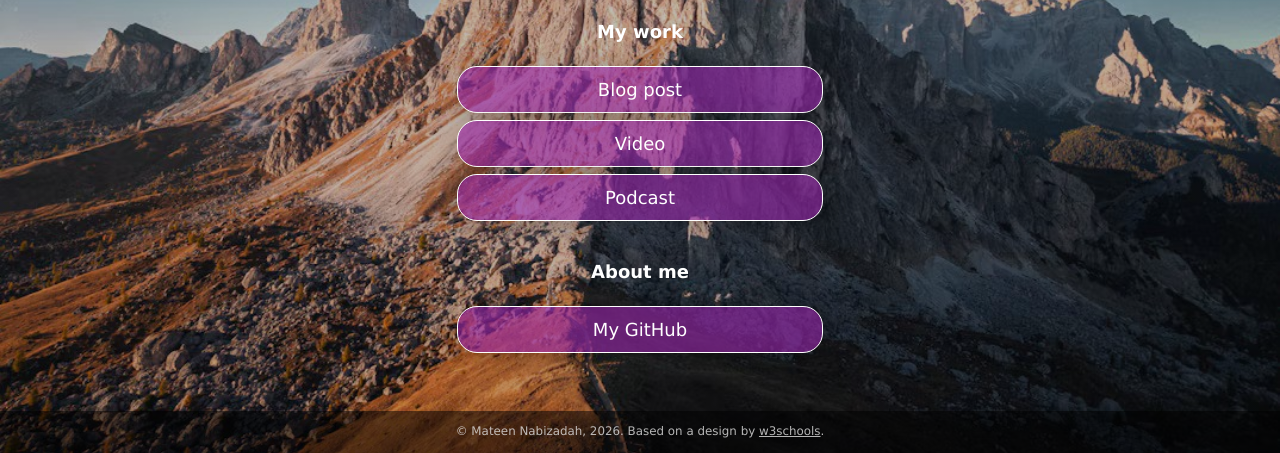
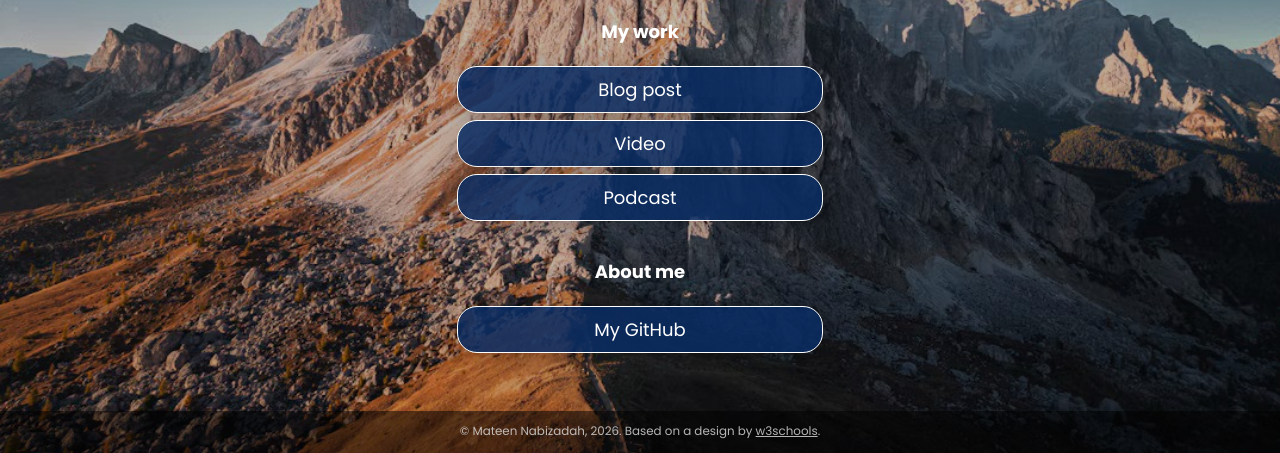
Before and after one commit to mateennabizadah-gif/mateennabizadah-gif.github.io, a plain HTML site: page index.html in a window 1280 px wide. Shown: the part 347-800 px from the top of the page. Drawn offline with Linux system fonts and the light colour scheme.

Commit message:
Updated website colors and font

```diff
--- a/css/style.css
+++ b/css/style.css
@@ -1,15 +1,16 @@
+
 :root {
-    --primaryText: #fff;
-    --secondaryText: #ff015e;
-    --primary: rgba(156, 39, 176, .60);
-    --secondary: rgba(255, 1, 94, .60);
-    --buttonHover: rgba(156, 39, 176, .40);
-    --smallButtonHover: rgba(0, 0, 0, .25);
+    --primaryText: #ffffff;
+    --secondaryText: #8ecaff;
+    --primary: rgba(10, 45, 100, 0.85);
+    --secondary: rgba(30, 95, 160, 0.90);
+    --buttonHover: rgba(25, 80, 145, 0.95);
+    --smallButtonHover: rgba(255, 255, 255, 0.15);
 }
 
 html {
     box-sizing: border-box;
-    /* keeps button boxes within phone screen width */
+
     -ms-text-size-adjust: 100%;
     -webkit-text-size-adjust: 100%;
     height: 100%;
@@ -24,17 +25,22 @@ html {
 body {
     margin: 0;
     min-height: 100%;
-    /* The image used for the site background. Try changing skyscape.jpg to stars.jpg. Put a replacement photo in the images folder and, in line 21 below, replace skyscape.jpg with yourbackgroundfilename.jpg */
-    /* The linear gradient darkens the image, like putting a sunglasses lens on top of it. If you want to darken the image even more, change 0.1 (both times) to 0.3 or higher */
-background: linear-gradient(rgba(0, 0, 0, 0.25), rgba(0, 0, 0, 0.25)), url("../images/background.jpg");
-    /* Prevents the browser from repeating or "tiling" the background image */
+
+
+    background: linear-gradient(
+        rgba(0, 0, 0, 0.25),
+        rgba(0, 0, 0, 0.25)
+    ), url("../images/background.jpg");
+
+
     background-repeat: no-repeat;
     background-position: center;
-    /* Freezes the image so that even the content scrolls down, the background stays put */
     background-attachment: fixed;
-    /* Resizes the background image to cover the entire container */
     background-size: cover;
-    font-family: Futura, Verdana, sans-serif;
+
+
+    font-family: 'Poppins', sans-serif;
+
     line-height: 1.5;
     font-size: 18px;
     display: flex;
@@ -54,12 +60,10 @@ h2 {
 
 img {
     margin: .5em 1em;
-    /* border: 1px solid #ccc; */
     border-radius: 50%;
     height: 150px;
     max-width: 100%;
     object-fit: cover;
-    /* Resizes the image to cover the entire container */
 }
 
 .container {
@@ -88,7 +92,7 @@ img {
 }
 
 .name strong {
-    background-color: rgba(0, 0, 0, 0.50);
+    background-color: rgba(0, 0, 0, 0.65);
 }
 
 .section-header {
@@ -108,7 +112,8 @@ img {
     text-align: center;
 }
 
-.button, .external-link {
+.button,
+.external-link {
     border: 1px solid var(--primaryText);
     border-radius: 20px;
     box-shadow: 7px 6px 28px 1px rgba(0, 0, 0, 0.24);
@@ -125,18 +130,19 @@ img {
 }
 
 @media (hover: hover) {
-    .button:hover { background-color: var(--buttonHover); }
+    .button:hover {
+        background-color: var(--buttonHover);
+    }
 }
 
 .button.highlight {
     background-color: var(--secondary);
 }
 
-.button:active, .external-link:active {
+.button:active,
+.external-link:active {
     transform: scale(0.98);
-    /* Scaling button to 0.98 to its original size */
     box-shadow: 3px 2px 22px 1px rgba(0, 0, 0, 0.24);
-    /* Lowering the shadow */
 }
 
 .intro {
@@ -173,7 +179,7 @@ img {
 }
 
 .external-link:hover {
-    background-color: var(--smallButtonHover)
+    background-color: var(--smallButtonHover);
 }
 
 .description {
@@ -204,7 +210,7 @@ img {
     color: inherit;
 }
 
-/* Media queries allow you to change style properties according to the screen width. In this case, if the screen is AT LEAST 540 pixels wide (bigger than a standard phone), the .container resizes to 540 pixels and the buttons and intro resize to 85% of the container width */
+
 @media (min-width: 540px) {
     .container {
         max-width: 540px;
@@ -217,7 +223,7 @@ img {
     }
 }
 
-/* If the screen is AT LEAST 768 pixels wide (standard tablet or larger), the .container resizes to 750 pixels and the buttons and intro resize to 40% of the container width */
+
 @media (min-width: 768px) {
     .container {
         max-width: 768px;
--- a/index.html
+++ b/index.html
@@ -1,27 +1,40 @@
 
 <!DOCTYPE html>
-<!-- This page is adapted from w3schools "How to make a link tree website https://www.w3schools.com/howto/howto_website_create_linktree.asp" -->
+
 <html lang="en">
 
 <head>
   <meta charset="utf-8" />
   <meta name="viewport" content="width=device-width, initial-scale=1" />
+
   <title>Mateen Nabizadah</title>
+
+
   <link rel="stylesheet" href="css/style.css">
+
+
+  <link rel="preconnect" href="https://fonts.googleapis.com">
+  <link rel="preconnect" href="https://fonts.gstatic.com" crossorigin>
+  <link href="https://fonts.googleapis.com/css2?family=Poppins:wght@400;500;600;700&display=swap" rel="stylesheet">
+
 </head>
 
 <body class="main-text-color">
 
   <div class="container">
 
-    <!-- Image and name container -->
-<div class="image-container">
-  <img src="images/profile.png" alt="New York Giants football team logo">
-</div>
+
+    <div class="image-container">
+      <img src="images/profile.png" alt="New York Giants football team logo">
+    </div>
+
 
     <div class="intro">
-      I'm <span class="name"><strong>Mateen Nabizadah</strong></span>, a senior at Virginia Tech majoring in Cybersecurity Management and Analytics.
+      I'm <span class="name"><strong>Mateen Nabizadah</strong></span>,
+      a senior at Virginia Tech majoring in Cybersecurity Management
+      and Analytics.
     </div>
+
 
     <div class="section-header">
       <h1>My work</h1>
@@ -29,54 +42,114 @@
 
     <div class="links-container">
 
-      <!-- Blog Post -->
+
       <div class="button toggle">Blog post</div>
+
       <div class="slidedown">
         <div class="description">
+
           <h2>Why Rocket League Tutorials Might Be Making You Worse</h2>
-          <p>Are Rocket League tutorials actually helping you improve? This blog explores how viral clips and flashy mechanics can distract players from the fundamentals that really matter, like positioning, rotations, and decision-making.</p>
-          <a href="https://medium.com/@mateennabizadah/why-rocket-league-tutorials-might-be-making-you-worse-26fd15991beb?sharedUserId=mateennabizadah" class="external-link" target="_blank">Read</a>
+
+          <p>
+            Are Rocket League tutorials actually helping you improve?
+            This blog explores how viral clips and flashy mechanics
+            can distract players from the fundamentals that really
+            matter, like positioning, rotations, and decision-making.
+          </p>
+
+          <a
+            href="https://medium.com/@mateennabizadah/why-rocket-league-tutorials-might-be-making-you-worse-26fd15991beb?sharedUserId=mateennabizadah"
+            class="external-link"
+            target="_blank"
+            rel="noopener noreferrer"
+          >Read</a>
+
         </div>
       </div>
 
-      <!-- Video -->
+
       <div class="button toggle">Video</div>
+
       <div class="slidedown">
         <div class="description">
+
           <h2>Video Project Coming Soon</h2>
-          <p>I'm currently working on a video project exploring digital media and how it influences the way we interact with content online. Check back soon for the finished video!</p>
-          <a href="#" class="external-link" target="_blank">Watch</a>
+
+          <p>
+            I'm currently working on a video project exploring
+            digital media and how it influences the way we
+            interact with content online. Check back soon
+            for the finished video!
+          </p>
+
+          <a
+            href="#"
+            class="external-link"
+            target="_blank"
+          >Watch</a>
+
         </div>
       </div>
 
-      <!-- Podcast -->
+
       <div class="button toggle">Podcast</div>
+
       <div class="slidedown">
         <div class="description">
+
           <h2>How Short-Form Videos Are Changing Sports</h2>
-          <p>Are sports fans still watching full games, or are highlights taking over? In this podcast, our group discusses how TikTok, Instagram Reels, and viral sports clips are changing the way fans follow their favorite teams, judge athletes, and experience sports.</p>
-          <a href="https://soundcloud.com" class="external-link" target="_blank">Listen</a>
+
+          <p>
+            Are sports fans still watching full games, or are
+            highlights taking over? In this podcast, our group
+            discusses how TikTok, Instagram Reels, and viral
+            sports clips are changing the way fans follow
+            their favorite teams, judge athletes, and
+            experience sports.
+          </p>
+
+          <a
+            href="https://soundcloud.com"
+            class="external-link"
+            target="_blank"
+            rel="noopener noreferrer"
+          >Listen</a>
+
         </div>
       </div>
 
     </div>
 
-    <!-- About Me -->
+
     <div class="section-header">
       <h1>About me</h1>
     </div>
 
     <div class="links-container">
-      <a href="https://github.com/mateennabizadah-gif" class="button" target="_blank">My GitHub</a>
+
+      <a
+        href="https://github.com/mateennabizadah-gif"
+        class="button"
+        target="_blank"
+        rel="noopener noreferrer"
+      >My GitHub</a>
+
     </div>
 
   </div>
 
+
   <div class="footer">
-    <p>© Mateen Nabizadah, 2026. Based on a design by
-      <a href="https://www.w3schools.com/howto/howto_website_create_linktree.asp" target="_blank">w3schools</a>.
+    <p>
+      © Mateen Nabizadah, 2026. Based on a design by
+      <a
+        href="https://www.w3schools.com/howto/howto_website_create_linktree.asp"
+        target="_blank"
+        rel="noopener noreferrer"
+      >w3schools</a>.
     </p>
   </div>
+
 
   <script type="text/javascript" src="js/slider.js"></script>
 
```
Lines whose indentation alone changed are shown as unchanged.
